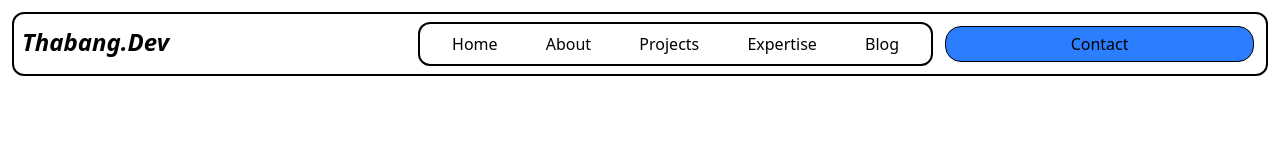
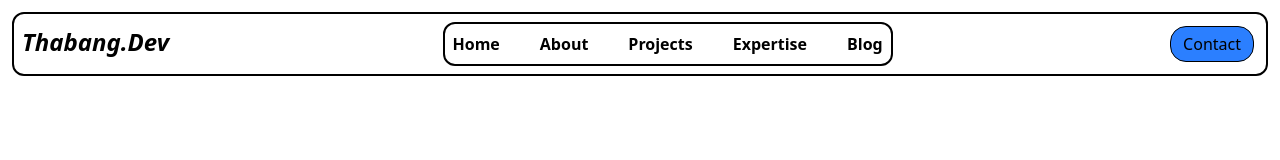
Before and after one commit to thabangDev77/thabangdev-portfolio, a React (Vite) app in the folder thabangdev-portfolio/: page / in a window 1280 px wide. Shown: the top 160 px of the page. Built offline with nearby package versions, Linux system fonts and the light colour scheme.

Commit message:
style: enhance navbar styling for better layout and readability

```diff
--- a/thabangdev-portfolio/src/components/navbar/NavLink.jsx
+++ b/thabangdev-portfolio/src/components/navbar/NavLink.jsx
@@ -3,7 +3,7 @@ import { Link } from 'react-scroll';
 
 function NavLink() {
   return (
-    <ul className='flex justify-around p-2 border-2 rounded-xl'>
+    <ul className='flex justify-around font-bold p-2 gap-4 lg:gap-10 border-2 rounded-xl'>
         <li><Link to="home" smooth={true} duration={500} offset={-70}>Home</Link></li>
         <li><Link to="about-me" smooth={true} duration={500} offset={-70}>About</Link></li>
         <li><Link to="projects" smooth={true} duration={500} offset={-70}>Projects</Link></li>
--- a/thabangdev-portfolio/src/components/navbar/Navbar.jsx
+++ b/thabangdev-portfolio/src/components/navbar/Navbar.jsx
@@ -4,10 +4,10 @@ import { Link } from 'react-scroll';
 
 function Navbar() {
   return (
-    <nav className='grid grid-flow-col gap-2 m-3 p-2 border-2 rounded-xl'>
+    <nav className='flex justify-between gap-2 m-3 p-2 border-2 rounded-xl'>
         <h1 className='text-2xl font-bold italic mt-1'>Thabang.Dev</h1>
         <NavLink />
-        <button className='border rounded-2xl m-1 p-1 bg-blue-500'><Link to="contact-me" smooth={true} duration={500} offset={-70}>Contact</Link></button>
+        <button className='border rounded-2xl m-1 py-1 px-3 bg-blue-500'><Link to="contact-me" smooth={true} duration={500} offset={-70}>Contact</Link></button>
     </nav>
   )
 }
```
